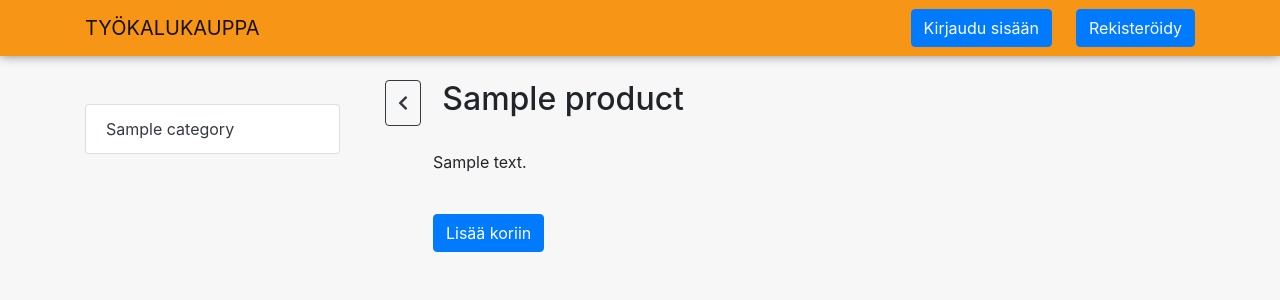
After one commit to ikaevalko/Tyokalukauppa, a Flask app: page /products/1/ in a window 1280 px wide. The commit adds this page. Shown: the top 300 px of the page. Run offline with Flask 2, Linux system fonts and the light colour scheme; tables that the repository leaves empty hold one stand-in row (values such as "Sample post"); some libraries are stand-ins or nearby versions.

Commit message:
Tuotesivut lisätty

```diff
--- a/application/products/views_products.py
+++ b/application/products/views_products.py
@@ -120,6 +120,13 @@ def products_delete(product_id):
 
     return redirect(url_for("index", action_message = "Tuotteen poistaminen epäonnistui"))
 
+@app.route("/products/<product_id>/")
+def show_product(product_id):
+
+    product = Product.query.filter(Product.id == product_id).first()
+
+    return render_template("products/show_product.html", categories = all_categories(), product = product)
+
 @app.route("/cart/add/<product_id>/")
 @login_required
 def add_product_to_cart(product_id):
--- a/application/templates/index.html
+++ b/application/templates/index.html
@@ -50,7 +50,7 @@
             <div class="card h-100">
                 <div class="card-body">
                     <h4 class="card-title">
-                        <a href="#" class="text-dark">{{ product.name }}</a>
+                        <a href="{{ url_for('show_product', product_id=product.id) }}" class="text-dark">{{ product.name }}</a>
                     </h4>
                     <p class="card-text text-truncate">{{ product.description }}</p>
                     <div class="d-flex justify-content-between">
--- /dev/null
+++ b/application/templates/products/show_product.html
@@ -0,0 +1,36 @@
+{% extends "layout.html" %}
+
+{% block body %}
+
+<div class="col-lg-9 my-4">
+
+    <div class="col-lg-10">
+        <div class="row mb-4">
+            <div class="col-lg-1 d-inline">
+                <a href="{{ url_for('index') }}" class="btn btn-outline-dark">
+                    <i class="fas fa-chevron-left my-2"></i>
+                </a>
+            </div>
+            <div class="col-lg-6 d-inline">
+                <h2>{{ product.name }}</h2>
+            </div>
+        </div>
+    </div>
+
+    <div class="col-lg-10 ml-5">
+        <p>
+        {{ product.description }}
+        </p>
+
+        {% if current_user.is_admin %}
+            <a href="{{ url_for('products_update_form', product_id=product.id) }}" class="btn btn-primary mt-4">Päivitä</a>
+            <a href="{{ url_for('products_delete', product_id=product.id) }}" class="btn btn-primary mt-4 ml-2"
+                onclick="return confirm('Poistetaanko {{ product.name }}?')">Poista</a>
+        {% else %}
+            <a href="{{ url_for('add_product_to_cart', product_id=product.id) }}" class="btn btn-primary mt-4">Lisää koriin</a>
+        {% endif %}
+    </div>
+
+</div>
+
+{% endblock %}
```
